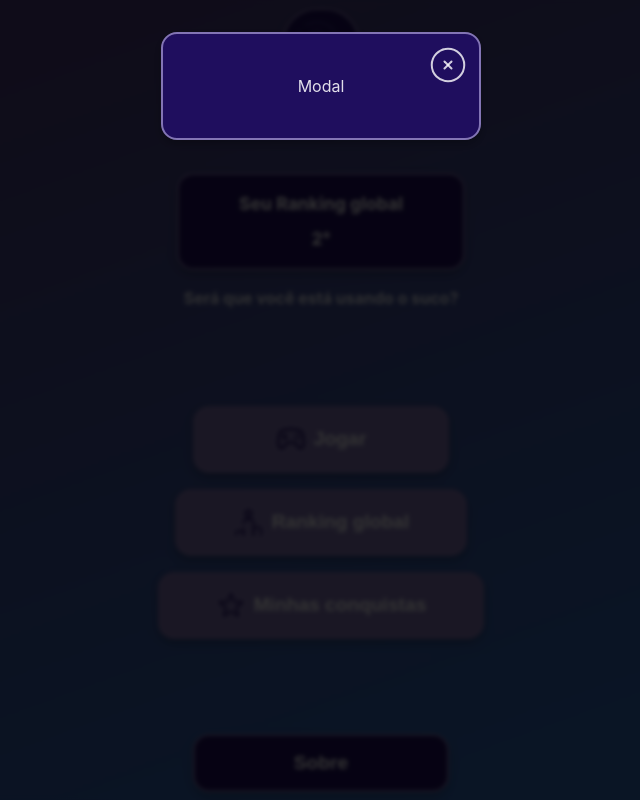
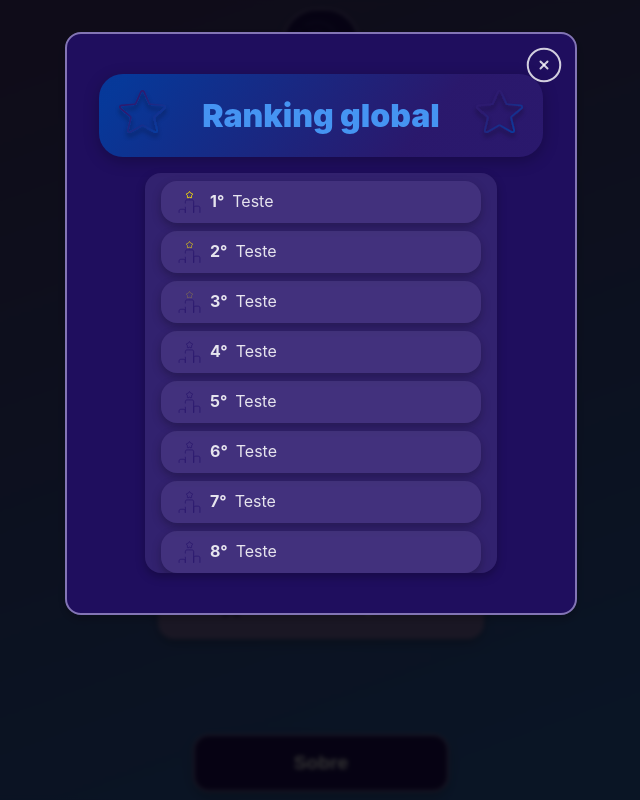
Before and after one commit to Julio-o-Julio/Grupo_11-PW-T02-2023-2, a React (Vite) app in the folder quiz-project/: page / in a window 1280 px wide. Both pictures are taken after a click on the button "Ranking global". Shown: the whole page, without its empty margins (319-959 px from the left). Built offline with nearby package versions, Linux system fonts and the light colour scheme; no server answers.

Commit message:
Adicionando novas paginas

```diff
--- a/quiz-project/src/components/ButtonAchievements.jsx
+++ b/quiz-project/src/components/ButtonAchievements.jsx
@@ -1,8 +1,10 @@
-import { useState } from "react";
+import { useState } from 'react';
 
-import Modal from "./Modal";
+import Modal from './Modal';
+import Header from './Header';
+import ContentAchievements from './ContentAchievements';
 
-import { Button } from "../styles";
+import { Button, StyledConteinerAchievements } from '../styles';
 
 const StarSvg = () => {
   return (
@@ -34,7 +36,24 @@ const ButtonAchievements = () => {
         Minhas conquistas
       </Button>
       <Modal isOpen={openModal} closeModal={() => setOpenModal(!openModal)}>
-        Modal
+        <Header>Minhas conquistas</Header>
+        <StyledConteinerAchievements>
+          <ContentAchievements status={true}>
+            Conseguir o máximo de pontos na modalidade Todos
+          </ContentAchievements>
+          <ContentAchievements status={true}>
+            Conseguir o máximo de pontos na modalidade Todos
+          </ContentAchievements>
+          <ContentAchievements status={true}>
+            Conseguir o máximo de pontos na modalidade Todos
+          </ContentAchievements>
+          <ContentAchievements status={true}>
+            Conseguir o máximo de pontos na modalidade Todos
+          </ContentAchievements>
+          <ContentAchievements status={true}>
+            Conseguir o máximo de pontos na modalidade Todos
+          </ContentAchievements>
+        </StyledConteinerAchievements>
       </Modal>
     </>
   );
--- a/quiz-project/src/components/ButtonRanking.jsx
+++ b/quiz-project/src/components/ButtonRanking.jsx
@@ -1,8 +1,10 @@
-import { useState } from "react";
+import { useState } from 'react';
 
-import Modal from "./Modal";
+import Modal from './Modal';
 
-import { Button } from "../styles";
+import { Button, StyledConteinerRating } from '../styles';
+import Header from './Header';
+import ContentRating from './ContentRating';
 
 const PodiumSvg = () => {
   return (
@@ -50,7 +52,19 @@ const ButtonRanking = () => {
         Ranking global
       </Button>
       <Modal isOpen={openModal} closeModal={() => setOpenModal(!openModal)}>
-        Modal
+        <Header>Ranking global</Header>
+        <StyledConteinerRating>
+          <ContentRating place={1}>Teste</ContentRating>
+          <ContentRating place={2}>Teste</ContentRating>
+          <ContentRating place={3}>Teste</ContentRating>
+          <ContentRating place={4}>Teste</ContentRating>
+          <ContentRating place={5}>Teste</ContentRating>
+          <ContentRating place={6}>Teste</ContentRating>
+          <ContentRating place={7}>Teste</ContentRating>
+          <ContentRating place={8}>Teste</ContentRating>
+          <ContentRating place={9}>Teste</ContentRating>
+          <ContentRating place={10}>Teste</ContentRating>
+        </StyledConteinerRating>
       </Modal>
     </>
   );
--- /dev/null
+++ b/quiz-project/src/components/ContentRating.jsx
@@ -0,0 +1,45 @@
+import { StyledContentRating } from '../styles';
+
+const Podium = ({ place }) => {
+  return (
+    <svg
+      xmlns="http://www.w3.org/2000/svg"
+      width="25"
+      height="26"
+      viewBox="0 0 25 26"
+      fill="none"
+    >
+      <path
+        d="M16.6668 23.4167V14.0417C16.6668 12.5685 16.6668 11.832 16.2092 11.3743C15.7515 10.9167 15.015 10.9167 13.5418 10.9167H11.4585C9.98536 10.9167 9.24879 10.9167 8.79114 11.3743C8.3335 11.832 8.3335 12.5685 8.3335 14.0417M8.3335 23.4167V18.2083"
+        stroke="#2D1B70"
+        strokeLinecap="round"
+      />
+      <path
+        d="M8.3335 23.4167C8.3335 21.9435 8.3335 21.207 7.87585 20.7493C7.4182 20.2917 6.68163 20.2917 5.2085 20.2917C3.73536 20.2917 2.99879 20.2917 2.54114 20.7493C2.0835 21.207 2.0835 21.9435 2.0835 23.4167"
+        stroke="#2D1B70"
+        strokeLinecap="round"
+      />
+      <path
+        d="M22.9165 23.4167V20.2917C22.9165 18.8185 22.9165 18.082 22.4589 17.6243C22.0012 17.1667 21.2646 17.1667 19.7915 17.1667C18.3184 17.1667 17.5818 17.1667 17.1241 17.6243C16.6665 18.082 16.6665 18.8185 16.6665 20.2917V23.4167"
+        stroke="#2D1B70"
+        strokeLinecap="round"
+      />
+      <path
+        d="M11.6103 3.64846C12.0061 2.93839 12.2041 2.58334 12.5 2.58334C12.7959 2.58334 12.9939 2.93839 13.3897 3.64846L13.4921 3.83217C13.6045 4.03395 13.6607 4.13484 13.7484 4.20141C13.8361 4.26798 13.9453 4.29269 14.1637 4.3421L14.3626 4.3871C15.1312 4.56102 15.5156 4.64798 15.6071 4.94201C15.6985 5.23604 15.4365 5.54243 14.9125 6.1552L14.7769 6.31373C14.628 6.48785 14.5535 6.57492 14.52 6.68262C14.4866 6.79034 14.4978 6.9065 14.5203 7.13883L14.5408 7.35034C14.62 8.16791 14.6597 8.57669 14.4203 8.75842C14.1808 8.94013 13.821 8.77445 13.1014 8.44308L12.9152 8.35735C12.7106 8.26319 12.6084 8.2161 12.5 8.2161C12.3916 8.2161 12.2894 8.26319 12.0848 8.35735L11.8986 8.44308C11.179 8.77445 10.8192 8.94013 10.5797 8.75842C10.3404 8.57669 10.38 8.16791 10.4592 7.35034L10.4797 7.13883C10.5022 6.9065 10.5134 6.79034 10.48 6.68262C10.4465 6.57492 10.372 6.48785 10.2231 6.31373L10.0875 6.1552C9.56351 5.54243 9.30151 5.23604 9.39294 4.94201C9.48438 4.64798 9.8687 4.56102 10.6374 4.3871L10.8362 4.3421C11.0547 4.29269 11.1639 4.26798 11.2516 4.20141C11.3393 4.13484 11.3955 4.03395 11.5079 3.83217L11.6103 3.64846Z"
+        stroke={place <= 3 ? '#FFE600' : '#2D1B70'}
+        strokeOpacity={place === 2 ? 0.6 : place === 3 ? 0.2 : 1}
+      />
+    </svg>
+  );
+};
+
+const ContentRating = ({ place, children }) => {
+  return (
+    <StyledContentRating>
+      <Podium place={place} />
+      <b>{place}°</b> {children}
+    </StyledContentRating>
+  );
+};
+
+export default ContentRating;
--- a/quiz-project/src/styles/index.jsx
+++ b/quiz-project/src/styles/index.jsx
@@ -234,3 +234,63 @@ export const SectionData = styled.section`
   background: rgba(131, 117, 181, 0.2);
   box-shadow: 0px 4px 10px 0px rgba(0, 0, 0, 0.25);
 `;
+
+export const StyledConteinerRating = styled.section`
+  display: flex;
+  gap: 0.5rem;
+  flex-direction: column;
+  align-items: start;
+  min-width: 20rem;
+  max-height: 25rem;
+  overflow: auto;
+  font-size: 1rem;
+  padding: 0.5rem 1rem;
+  border: none;
+  border-radius: 1rem;
+  background: rgba(131, 117, 181, 0.2);
+  box-shadow: 0px 4px 10px 0px rgba(0, 0, 0, 0.25);
+`;
+
+export const StyledContentRating = styled.section`
+  display: flex;
+  gap: 0.5rem;
+  align-items: start;
+  min-width: 20rem;
+  font-size: 1rem;
+  padding: 0.5rem 1rem;
+  border: none;
+  border-radius: 1rem;
+  background: rgba(131, 117, 181, 0.2);
+  box-shadow: 0px 4px 10px 0px rgba(0, 0, 0, 0.25);
+`;
+
+export const StyledConteinerAchievements = styled.section`
+  display: flex;
+  gap: 0.5rem;
+  flex-direction: column;
+  align-items: start;
+  min-width: 20rem;
+  max-height: 25rem;
+  overflow: auto;
+  font-size: 1rem;
+  padding: 0.5rem 1rem;
+  border: none;
+  border-radius: 1rem;
+  background: rgba(131, 117, 181, 0.2);
+  box-shadow: 0px 4px 10px 0px rgba(0, 0, 0, 0.25);
+`;
+
+export const StyledContentAchievements = styled.section`
+  display: flex;
+  gap: 0.5rem;
+  flex-direction: column;
+  justify-content: center;
+  align-items: center;
+  min-width: 20rem;
+  font-size: 1rem;
+  padding: 0.5rem 1rem;
+  border: none;
+  border-radius: 1rem;
+  background: rgba(131, 117, 181, 0.2);
+  box-shadow: 0px 4px 10px 0px rgba(0, 0, 0, 0.25);
+`;
```
Also changed, not shown: quiz-project/src/components/ContentAchievements.jsx (added, +37 -0 lines).
